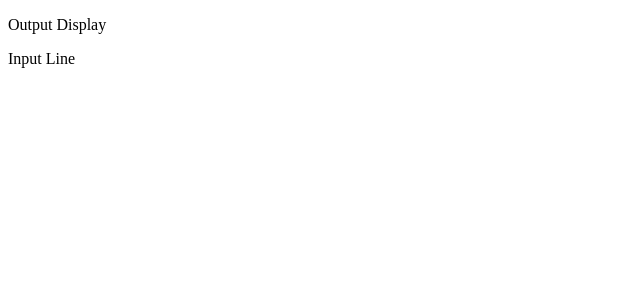
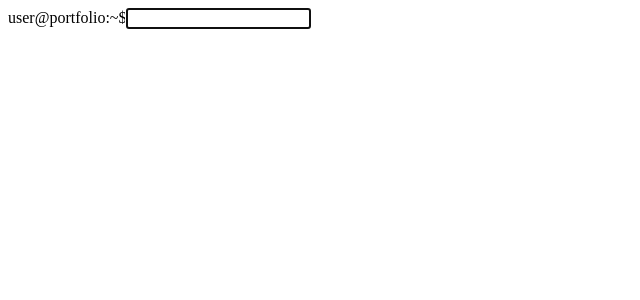
Before and after one commit to nananotosaki/vigilant-octo-portfolio, a React (Vite) app in the folder portfolio/: page / in a window 1280 px wide. Shown: the top 300 px of the page, without its empty margins (0-640 px from the left). Built offline with nearby package versions, Linux system fonts and the light colour scheme.

Commit message:
terminal works but unstyled

```diff
--- a/portfolio/src/Commands.js
+++ b/portfolio/src/Commands.js
@@ -1,4 +1,4 @@
-// handles actual logic
+// handles command logic - what the commands do
 
 // command line commands
 function help() {
--- a/portfolio/src/InputLine.jsx
+++ b/portfolio/src/InputLine.jsx
@@ -1,7 +1,20 @@
-export default function InputLine() {
+export default function InputLine(props) {
+
     return (
-        <div>
-            <p>Input Line</p>
+        <div className="InputLine-container">
+            <label htmlFor="command" className="input-label"> user@portfolio:~$
+                <input type="text" value={props.input} onChange={props.onChange} onKeyDown={(e) => {
+                if (e.key === "Enter") {
+                    props.onSubmit(e);
+                }
+                if (e.key === "ArrowUp") {
+                    props.onKeyDown(e);
+                }
+                if (e.key === "ArrowDown") {
+                    props.onKeyUp(e);
+                }
+                }} autoFocus/>
+            </label>
         </div>
     );
 }
--- a/portfolio/src/OutputDisplay.jsx
+++ b/portfolio/src/OutputDisplay.jsx
@@ -1,7 +1,31 @@
-export default function OutputDisplay() {
+import { useEffect, useRef } from "react";
+
+export default function OutputDisplay(props) {
+    const commandhistory = props.output;
     return (
-        <div>
-            <p>Output Display</p>
-        </div>
+        <div id="command-output">
+        {/* <!-- all the command results goes here --> */}
+        {commandhistory.map((item, index) => (
+            <div key={index} className="command-result">
+                {item.output.type === "text" && (
+                    <>
+                        <p className="user-input">user@portfolio:~$ {item.input}</p>
+                        <p className="command-output">{item.output.content}</p>
+                    </>
+                )
+                }
+                {item.output.type === "list" && (
+                    <>
+                        <p className="user-input">user@portfolio:~$ {item.input}</p>
+                        <ul className="command-list">
+                            {item.output.content.map((listItem, listIndex) => (
+                                <li key={listIndex}>{listItem}</li>
+                            ))}
+                        </ul>
+                    </>
+                )}
+            </div>
+        ))}
+      </div>
     );
 }
--- a/portfolio/src/Terminal.jsx
+++ b/portfolio/src/Terminal.jsx
@@ -1,11 +1,52 @@
+import { useState } from "react";
 import OutputDisplay from "./OutputDisplay";
 import InputLine from "./InputLine";
+import { handleCommand } from "./Commands";
 
 export default function Terminal() {
+    //actual terminal logic
+    const [commandHistory, setCommandHistory] = useState([]);
+    const [historyIndex, setHistoryIndex] = useState(0);
+    const [currentInput, setCurrentInput] = useState("");
+
+    function handleChange(e) {
+        setCurrentInput(e.target.value);
+    }
+    function SubmitCommand(e) {
+        e.preventDefault();
+        const output = handleCommand(currentInput);
+        if (output.type === "clear") {
+            setCommandHistory([]);
+            return;
+        }
+        else {
+            setCommandHistory([...commandHistory, { input: currentInput, output }]);
+        }
+        setCurrentInput("");
+        setHistoryIndex(0);
+    }
+    // history
+    function handleKeyDown(e) {
+        if (e.key === "ArrowUp") {
+            if (historyIndex < commandHistory.length) {
+                setHistoryIndex(historyIndex + 1);
+                setCurrentInput(commandHistory[commandHistory.length - historyIndex - 1].input);
+            }
+        }
+    }
+    function handleKeyUp(e) {
+        if (e.key === "ArrowDown") {
+            if (historyIndex > 0) {
+                setHistoryIndex(historyIndex - 1);
+                setCurrentInput(commandHistory[commandHistory.length - historyIndex].input);
+            }
+        }
+    }
+
     return (
-        <>
-            <OutputDisplay />
-            <InputLine />
-        </>
+        <div>
+            <OutputDisplay output={commandHistory} />
+            <InputLine input={currentInput} onChange={handleChange} onSubmit={SubmitCommand} onKeyDown={handleKeyDown} onKeyUp={handleKeyUp} />
+        </div>
     );
 }
```
